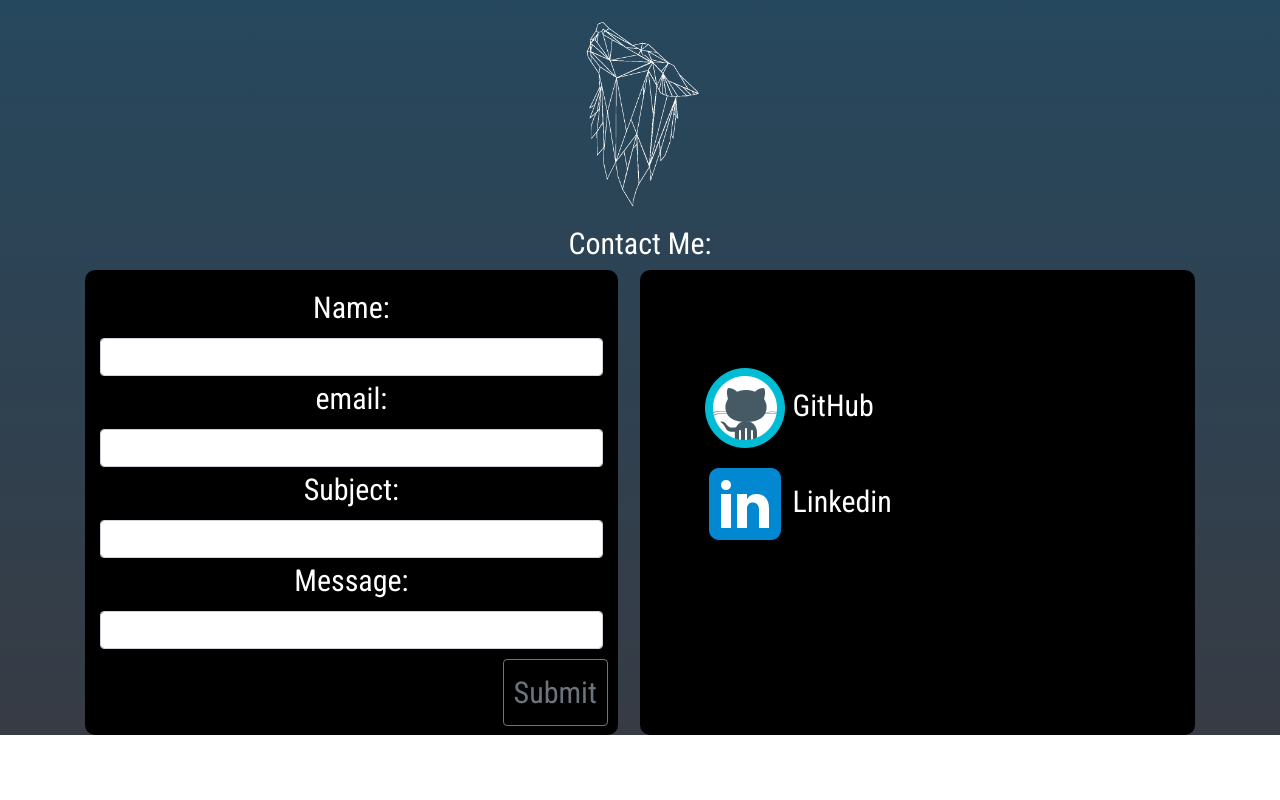
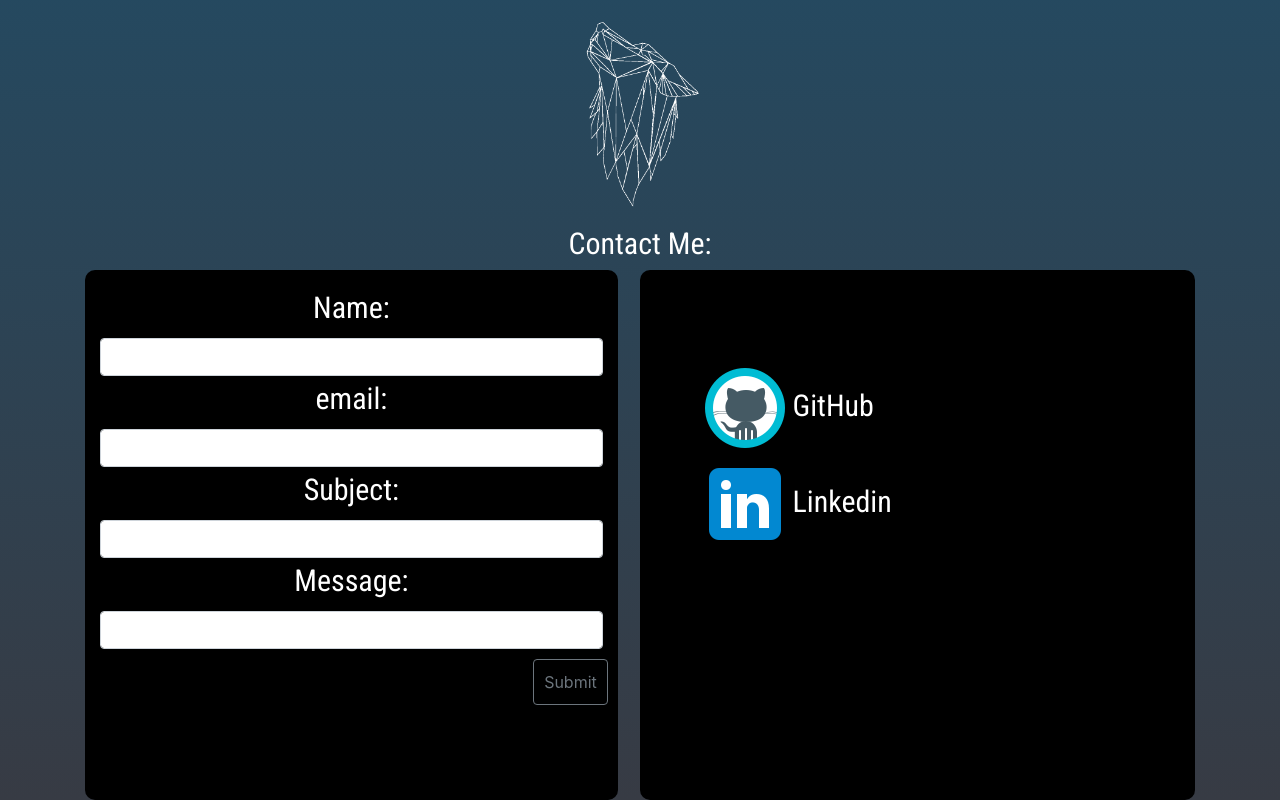
Before and after one commit to DanteDelgadillo/frontendPortfolio, a React (Create React App) app: page / in a window 1280 px wide. Shown: the part 1673-2473 px from the top of the page. Before the commit the page ends 2409 px from the top, so only its background shows below. Built offline with nearby package versions, Linux system fonts and the light colour scheme.

Commit message:
frontend css update

```diff
--- a/src/App.css
+++ b/src/App.css
@@ -126,7 +126,7 @@
   border-radius: 10px;
   padding: 15px;
   float: left;
-  height: 465px;
+  height: 530px;
 }
 .button {
   float: right;
@@ -142,7 +142,7 @@
   border-radius: 10px;
   padding: 20px;
   /* margin-top: -40%; */
-  height: 465px;
+  height: 530px;
 }
 
 .center {
--- a/src/containers/contactMe.js
+++ b/src/containers/contactMe.js
@@ -188,7 +188,7 @@ class ContactMe extends Component {
                 <Col className="button">
                   <Button
                     variant="outline-secondary "
-                    className="button font"
+                    className="button  btn-md"
                     onClick={this.onClick}
                   >
                     Submit
```
